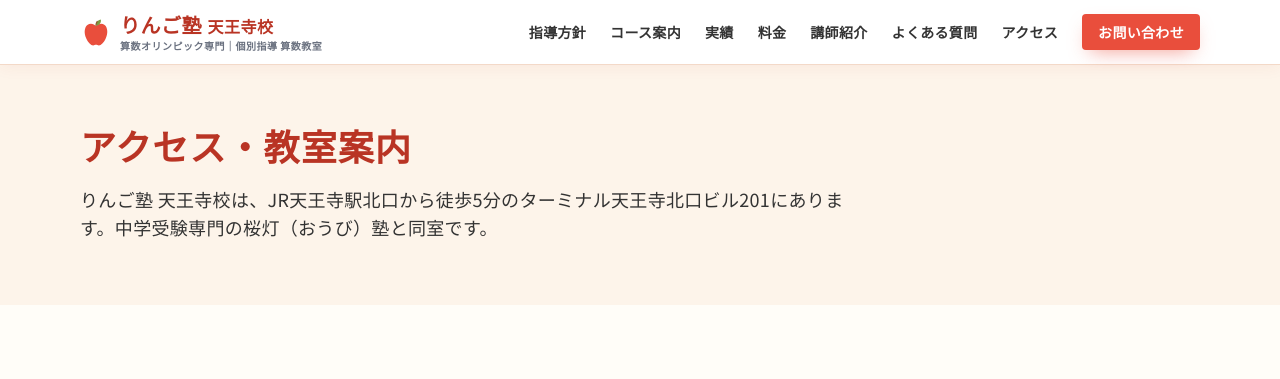
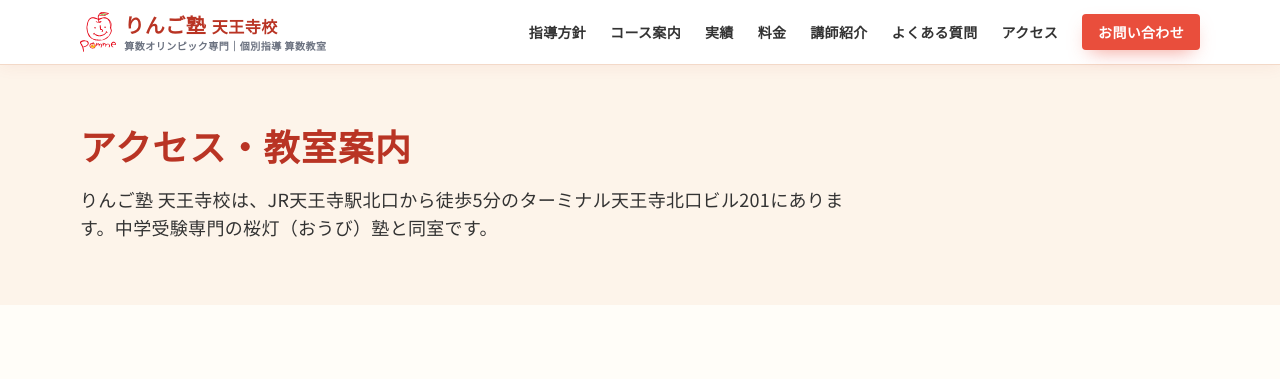
Before and after one commit to infooubijuku/oubijuku-ringo, a plain HTML site: page access.html in a window 1280 px wide. Shown: the top 379 px of the page. Drawn offline with nearby package versions, Linux system fonts and the light colour scheme.

Commit message:
公式ロゴへ差し替え（ファビコン・ヘッダーの仮マークを本部公式ロゴに）

```diff
--- a/access.html
+++ b/access.html
@@ -81,7 +81,7 @@
     <header class="sticky top-0 z-50 bg-white/95 backdrop-blur border-b border-soft">
         <div class="max-w-6xl mx-auto px-4 flex items-center justify-between h-16">
             <a href="/" class="flex items-center gap-2">
-                <svg viewBox="0 0 100 100" class="w-8 h-8 shrink-0" aria-hidden="true"><path d="M50 32c-6-8-18-11-27-4C13 36 12 55 20 71c6 12 14 21 21 21 4 0 5-2 9-2s5 2 9 2c7 0 15-9 21-21 8-16 7-35-3-43-9-7-21-4-27 4z" fill="#E94E3C"/><path d="M51 30c-1-9 4-17 14-19 2 10-4 18-14 19z" fill="#7A9B3F"/><path d="M50 30c0-5 1-9 4-13" stroke="#8a5a2b" stroke-width="4" fill="none" stroke-linecap="round"/></svg>
+                <img src="/img/logo-symbol.svg" alt="りんご塾 公式ロゴ" class="h-10 w-auto shrink-0">
                 <span class="leading-tight">
                     <span class="block text-xl font-black text-main-dark tracking-wide" style="font-family:'Noto Serif JP',serif;">りんご塾 <span class="text-base">天王寺校</span></span>
                     <span class="block text-[10px] font-bold text-gray-500 tracking-wider">算数オリンピック専門｜個別指導 算数教室</span>
```
Also changed, not shown: contact.html (+1 -1 lines), course.html (+1 -1 lines), faq.html (+1 -1 lines), fee.html (+1 -1 lines), guidance.html (+1 -1 lines), index.html (+1 -1 lines), instructors.html (+1 -1 lines), results.html (+1 -1 lines), favicon.svg, img/logo-symbol.svg (added).
